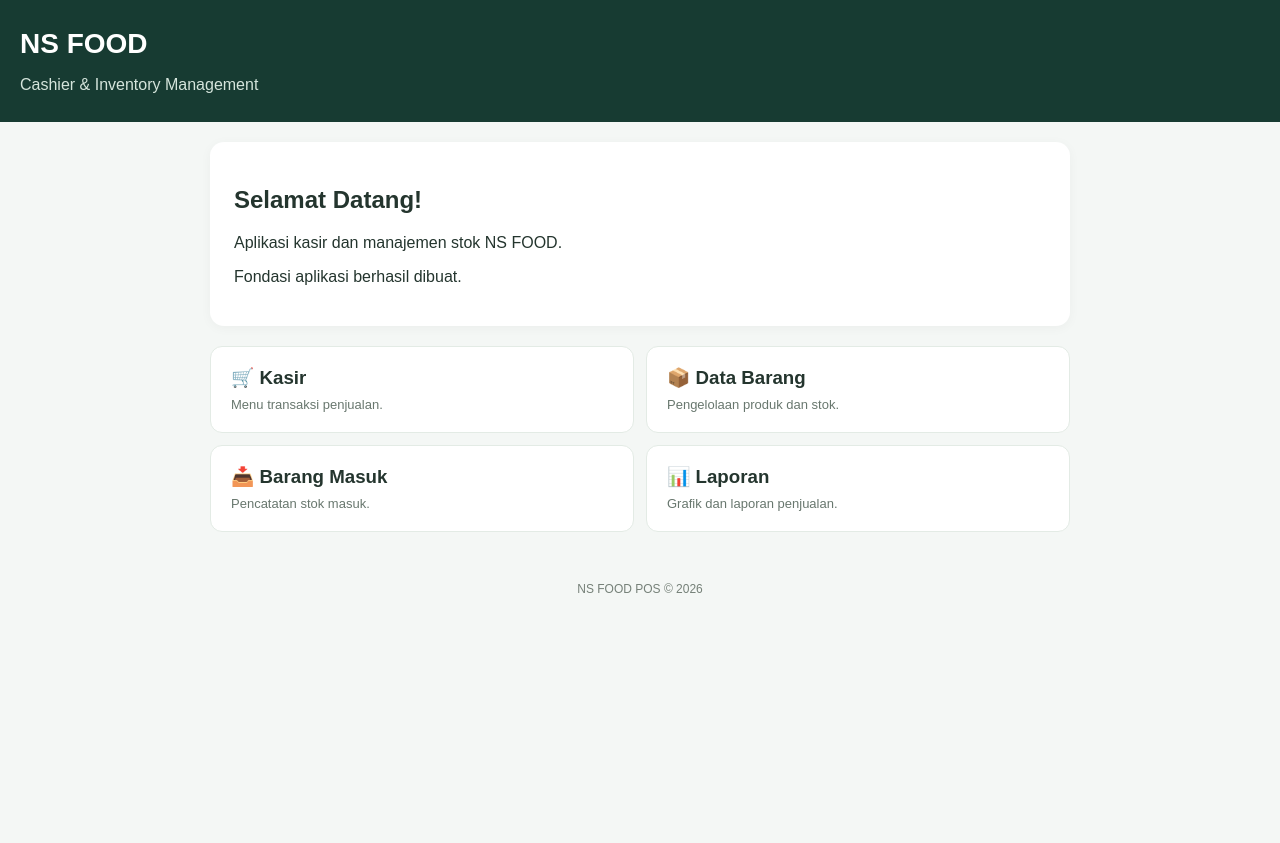
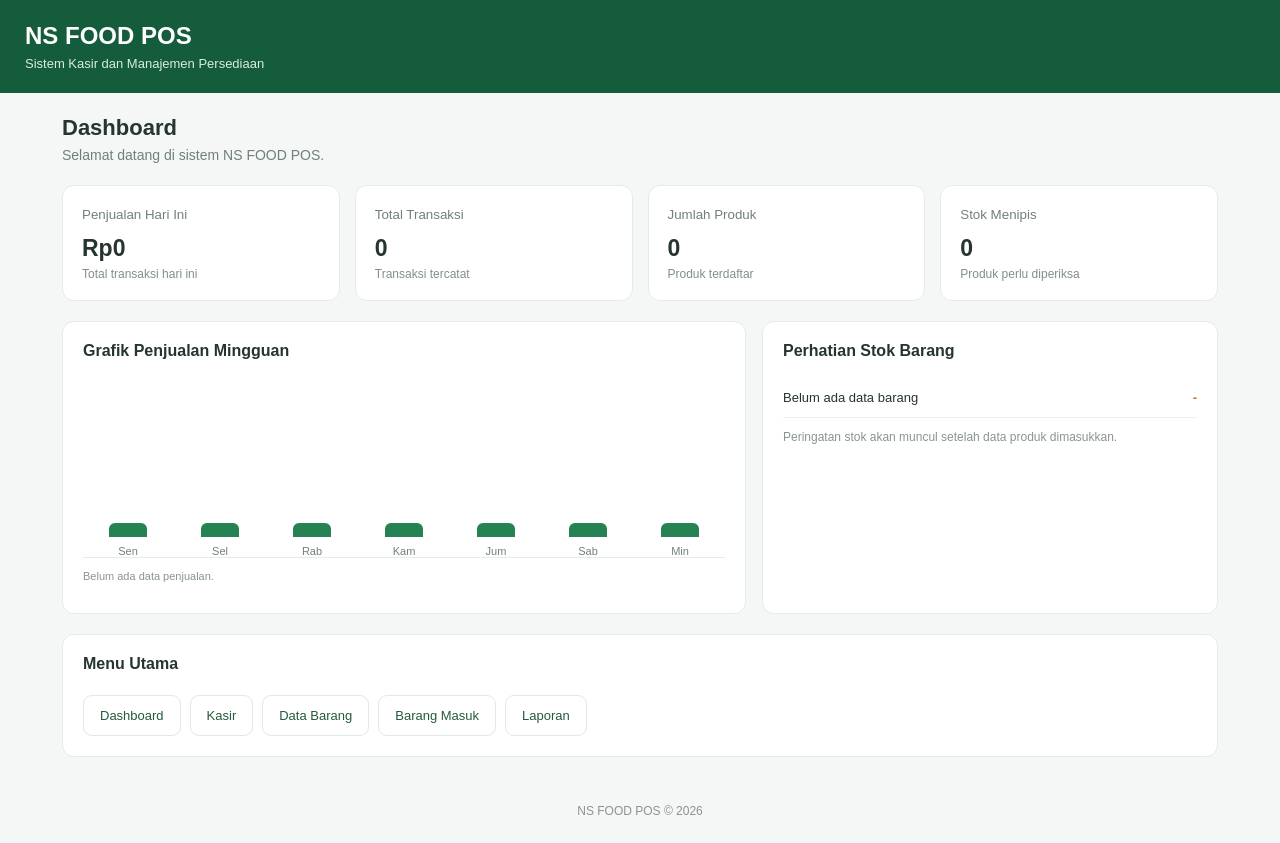
Before and after one commit to Khoirulumri/NS-FOOD-POS, a plain HTML site: page index.html in a window 1280 px wide. Before the commit the page ends 800 px from the top, so only its background shows below. Drawn offline with Linux system fonts and the light colour scheme.

Commit message:
Refactor index.html for NS FOOD POS layout and style
Updated the layout and design of the index.html file for the NS FOOD POS application, including changes to the header, main content, and footer sections.

```diff
--- a/index.html
+++ b/index.html
@@ -4,128 +4,112 @@
 <head>
 <meta charset="UTF-8">
 <meta name="viewport" content="width=device-width, initial-scale=1.0">
-  <meta name="theme-color" content="#173b32">
-  <title>NS FOOD - Kasir</title>
+<title>NS FOOD POS</title>
 <style>
-    * {
-      box-sizing: border-box;
-    }
-
-    body {
-      margin: 0;
-      font-family: Arial, sans-serif;
-      background: #f4f7f5;
-      color: #24352e;
-    }
-
-    header {
-      background: #173b32;
-      color: white;
-      padding: 28px 20px;
-    }
-
-    header h1 {
-      margin: 0;
-      font-size: 28px;
-    }
-
-    header p {
-      margin-bottom: 0;
-      color: #d5e5dc;
-    }
-
-    main {
-      padding: 20px;
-      max-width: 900px;
-      margin: auto;
-    }
-
-    .welcome {
-      background: white;
-      border-radius: 14px;
-      padding: 24px;
-      box-shadow: 0 2px 12px #0000000a;
-    }
-
-    .menu {
-      display: grid;
-      grid-template-columns: repeat(2, 1fr);
-      gap: 12px;
-      margin-top: 20px;
-    }
-
-    .item {
-      background: white;
-      border-radius: 12px;
-      padding: 20px;
-      border: 1px solid #e3ebe5;
-    }
-
-    .item h3 {
-      margin: 0 0 8px;
-    }
-
-    .item p {
-      margin: 0;
-      color: #68776e;
-      font-size: 13px;
-    }
-
-    footer {
-      text-align: center;
-      padding: 30px;
-      color: #758078;
-      font-size: 12px;
-    }
-
-    @media (max-width: 480px) {
-      .menu {
-        grid-template-columns: 1fr;
-      }
-    }
+*{box-sizing:border-box}
+body{margin:0;font-family:Arial,sans-serif;background:#f4f7f5;color:#26352d}
+header{background:#145c3b;color:white;padding:22px 25px}
+header h1{margin:0;font-size:24px}
+header p{margin:6px 0 0;color:#d8eee1;font-size:13px}
+.container{padding:22px;max-width:1200px;margin:auto}
+.welcome{margin-bottom:22px}
+.welcome h2{margin:0 0 6px;font-size:22px}
+.welcome p{margin:0;color:#718078;font-size:14px}
+.cards{display:grid;grid-template-columns:repeat(4,1fr);gap:15px}
+.card{background:white;padding:19px;border-radius:12px;border:1px solid #e5ece7}
+.card small{color:#718078}
+.card h3{font-size:23px;margin:12px 0 5px}
+.card p{font-size:12px;color:#829087;margin:0}
+.section{display:grid;grid-template-columns:1.5fr 1fr;gap:16px;margin-top:20px}
+.panel{background:white;padding:20px;border:1px solid #e5ece7;border-radius:12px}
+.panel h3{margin:0 0 18px;font-size:16px}
+.chart{height:180px;display:flex;align-items:end;justify-content:space-around;gap:12px;border-bottom:1px solid #e5ece7;padding:0 5px}
+.bar-wrap{height:100%;display:flex;flex-direction:column;justify-content:end;align-items:center;gap:8px;flex:1}
+.bar{width:100%;max-width:38px;background:#248253;border-radius:6px 6px 0 0}
+.bar-wrap span{font-size:11px;color:#718078}
+.stock-item{display:flex;justify-content:space-between;gap:10px;padding:12px 0;border-bottom:1px solid #edf1ee;font-size:13px}
+.stock-item:last-child{border:0}
+.warning{color:#c07820;font-weight:bold}
+nav{display:flex;gap:9px;flex-wrap:wrap;margin-top:22px}
+nav a{background:white;border:1px solid #e1e9e3;color:#245a3d;text-decoration:none;padding:12px 16px;border-radius:9px;font-size:13px}
+nav a:hover{background:#e8f3ec}
+footer{text-align:center;color:#89958d;font-size:12px;padding:25px}
+@media(max-width:800px){.cards{grid-template-columns:repeat(2,1fr)}.section{grid-template-columns:1fr}}
+@media(max-width:420px){.container{padding:15px}.cards{gap:9px}.card{padding:13px}.card h3{font-size:19px}}
 </style>
 </head>
-
 <body>
-
 <header>
-    <h1>NS FOOD</h1>
-    <p>Cashier & Inventory Management</p>
+<h1>NS FOOD POS</h1>
+<p>Sistem Kasir dan Manajemen Persediaan</p>
 </header>
 
-  <main>
-    <section class="welcome">
-      <h2>Selamat Datang!</h2>
-      <p>Aplikasi kasir dan manajemen stok NS FOOD.</p>
-      <p>Fondasi aplikasi berhasil dibuat.</p>
-    </section>
-
-    <section class="menu">
-      <div class="item">
-        <h3>🛒 Kasir</h3>
-        <p>Menu transaksi penjualan.</p>
+<main class="container">
+<div class="welcome">
+<h2>Dashboard</h2>
+<p>Selamat datang di sistem NS FOOD POS.</p>
 </div>
 
-      <div class="item">
-        <h3>📦 Data Barang</h3>
-        <p>Pengelolaan produk dan stok.</p>
+<div class="cards">
+<div class="card">
+<small>Penjualan Hari Ini</small>
+<h3>Rp0</h3>
+<p>Total transaksi hari ini</p>
+</div>
+<div class="card">
+<small>Total Transaksi</small>
+<h3>0</h3>
+<p>Transaksi tercatat</p>
+</div>
+<div class="card">
+<small>Jumlah Produk</small>
+<h3>0</h3>
+<p>Produk terdaftar</p>
+</div>
+<div class="card">
+<small>Stok Menipis</small>
+<h3>0</h3>
+<p>Produk perlu diperiksa</p>
+</div>
 </div>
 
-      <div class="item">
-        <h3>📥 Barang Masuk</h3>
-        <p>Pencatatan stok masuk.</p>
+<div class="section">
+<div class="panel">
+<h3>Grafik Penjualan Mingguan</h3>
+<div class="chart">
+<div class="bar-wrap"><div class="bar" style="height:8%"></div><span>Sen</span></div>
+<div class="bar-wrap"><div class="bar" style="height:8%"></div><span>Sel</span></div>
+<div class="bar-wrap"><div class="bar" style="height:8%"></div><span>Rab</span></div>
+<div class="bar-wrap"><div class="bar" style="height:8%"></div><span>Kam</span></div>
+<div class="bar-wrap"><div class="bar" style="height:8%"></div><span>Jum</span></div>
+<div class="bar-wrap"><div class="bar" style="height:8%"></div><span>Sab</span></div>
+<div class="bar-wrap"><div class="bar" style="height:8%"></div><span>Min</span></div>
+</div>
+<p style="font-size:11px;color:#89958d;margin-top:12px">Belum ada data penjualan.</p>
 </div>
 
-      <div class="item">
-        <h3>📊 Laporan</h3>
-        <p>Grafik dan laporan penjualan.</p>
+<div class="panel">
+<h3>Perhatian Stok Barang</h3>
+<div class="stock-item">
+<span>Belum ada data barang</span>
+<span class="warning">-</span>
 </div>
-    </section>
+<p style="font-size:12px;color:#89958d">Peringatan stok akan muncul setelah data produk dimasukkan.</p>
+</div>
+</div>
+
+<div class="panel" style="margin-top:20px">
+<h3>Menu Utama</h3>
+<nav>
+<a href="#">Dashboard</a>
+<a href="#">Kasir</a>
+<a href="#">Data Barang</a>
+<a href="#">Barang Masuk</a>
+<a href="#">Laporan</a>
+</nav>
+</div>
 </main>
 
-  <footer>
-    NS FOOD POS © 2026
-  </footer>
-
+<footer>NS FOOD POS &copy; 2026</footer>
 </body>
 </html>
```
Lines whose indentation alone changed are shown as unchanged.
